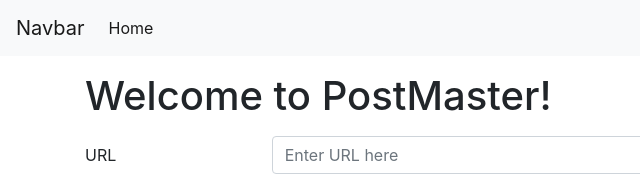
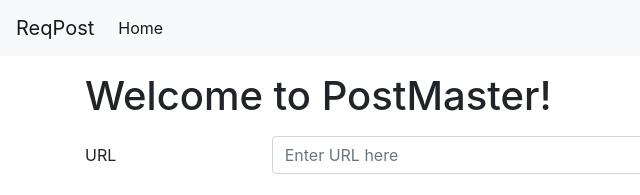
Before and after one commit to aish-saras/Simple-API-Testing-Tool, a plain HTML site: page index.html in a window 1280 px wide. Shown: the top 195 px of the page, 0-640 px from the left. Drawn offline with nearby package versions, Linux system fonts and the light colour scheme; some packages are replaced by stand-ins of ours; a script that the page names is missing.

Commit message:
Update index.html

```diff
--- a/index.html
+++ b/index.html
@@ -10,7 +10,7 @@
     <link rel="stylesheet" href="https://stackpath.bootstrapcdn.com/bootstrap/4.5.2/css/bootstrap.min.css"
         integrity="sha384-JcKb8q3iqJ61gNV9KGb8thSsNjpSL0n8PARn9HuZOnIxN0hoP+VmmDGMN5t9UJ0Z" crossorigin="anonymous">
     <link rel="stylesheet" href="prism.css">
-    <title>PostMaster</title>
+    <title>ReqPost</title>
     <style>
         #responsePre {
             border-radius: 10px;
@@ -24,7 +24,7 @@
 
     <!-- <h1>Hello, world!</h1> -->
     <nav class="navbar navbar-expand-lg navbar-light bg-light">
-        <a class="navbar-brand" href="#">Navbar</a>
+        <a class="navbar-brand" href="#">ReqPost</a>
         <button class="navbar-toggler" type="button" data-toggle="collapse" data-target="#navbarSupportedContent"
             aria-controls="navbarSupportedContent" aria-expanded="false" aria-label="Toggle navigation">
             <span class="navbar-toggler-icon"></span>
```
